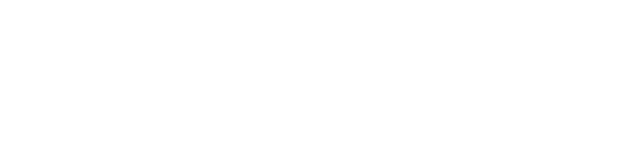
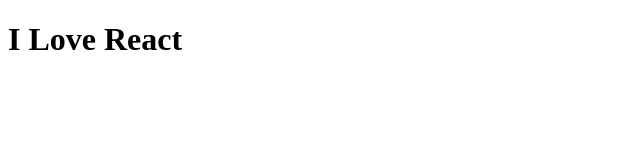
Before and after one commit to imty42/sikeio-ilovereact, a website: page index.html in a window 1280 px wide. Shown: the whole page, without its empty margins (0-640 px from the left). Drawn offline with Linux system fonts and the light colour scheme.

Commit message:
- feat: add h1

```diff
--- a/index.html
+++ b/index.html
@@ -8,7 +8,7 @@
     <!-- Forces IE to follow modern standards -->
     <meta http-equiv="x-ua-compatible" content="ie=edge">
 
-    <title>I Love React</title>
+    <title></title>
     <meta name="description" content="">
 
     <!-- Disable zooming on mobile. Useful for responsive design. -->
@@ -20,7 +20,7 @@
 
 </head>
 <body>
-
+    <h1>I Love React</h1>
 
 <!-- <script src="js/app.js"></script> -->
 
```
